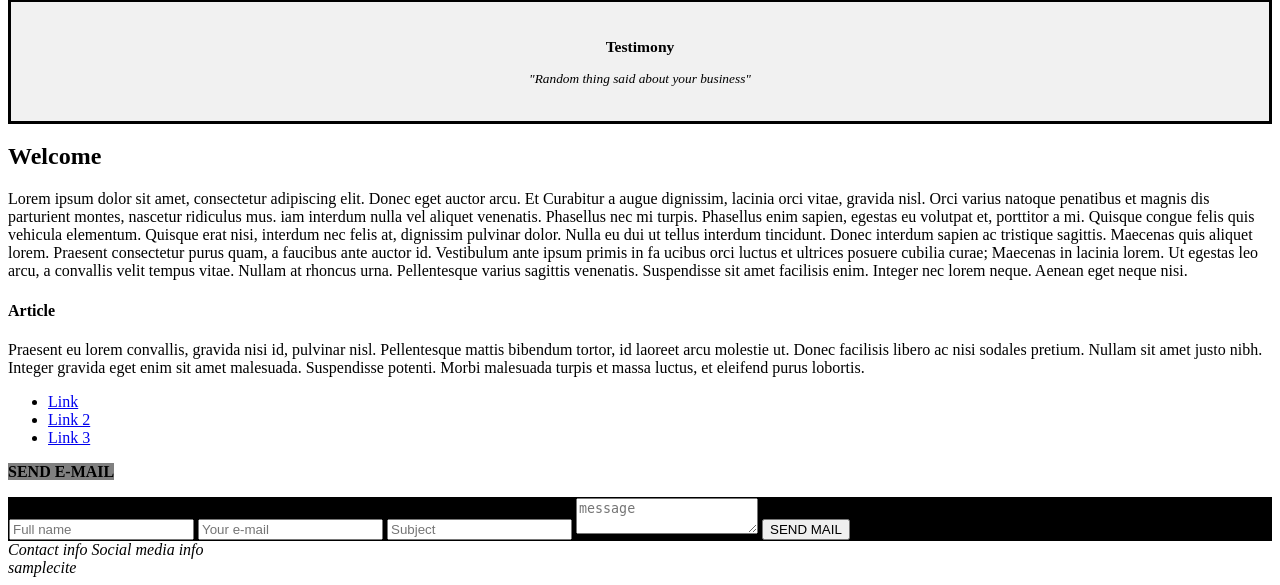
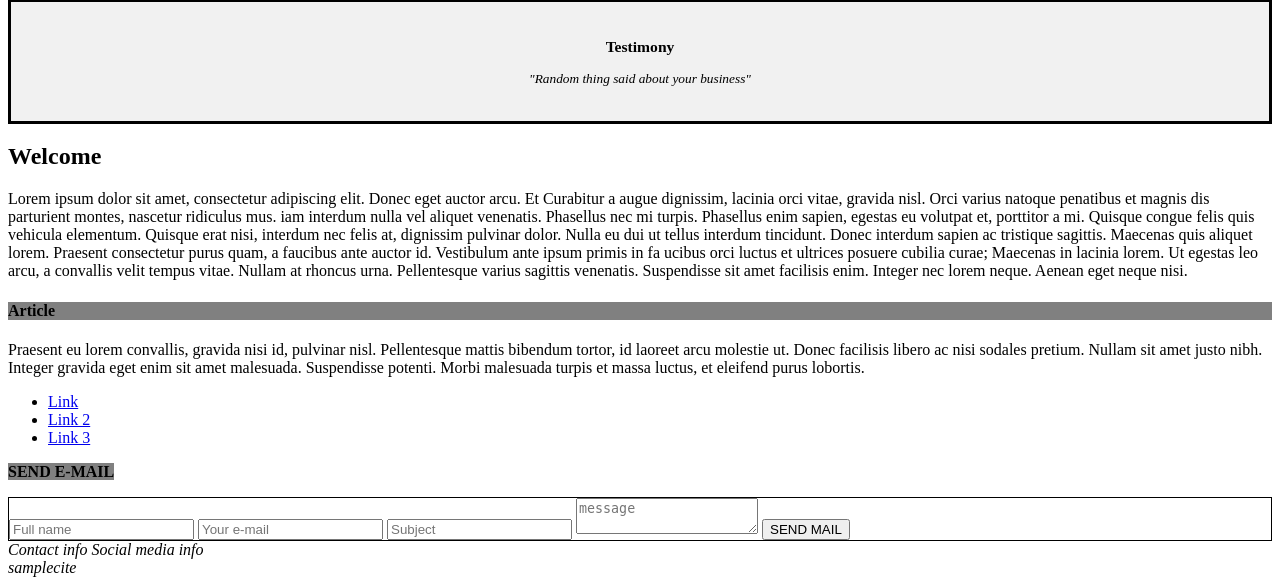
Before and after one commit to Mos-Def/sample-webpage, a PHP site: page / in a window 1280 px wide. Shown: the part 436-1021 px from the top of the page. Run offline with PHP 8.4, Linux system fonts and the light colour scheme.

Commit message:
update stylesheet.css

```diff
--- a/css/stylesheet.css
+++ b/css/stylesheet.css
@@ -44,10 +44,19 @@ h1 {
     text-align: center;
 }
 
+h4 {
+    background-color: gray;
+
+}
 
 /*---------------------BODY--------------------------------*/
 b {
     background-color: gray;
+
+}
+
+background {
+    background-color: darkgray;
 }
 /*----------------------------------------------------------*/
 
@@ -73,6 +82,6 @@ aside {
 }
 
 .contactform {
-    background-color: black;
+    background-color: white;
 }
 /*--------------------------------------------------------*/
```
